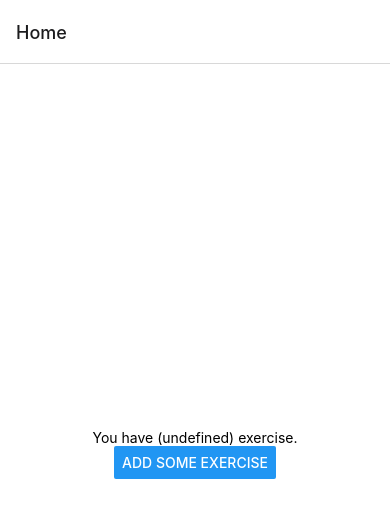
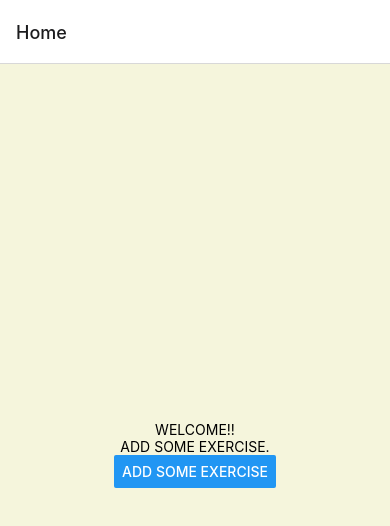
Before and after one commit to lmelo031/MobilePortfolio2, a React Native app in the folder portfolio2/: screen /Exercise in a window 390 px wide. Both pictures are taken after a click on the button "BACK TO HOME". Shown: the top 526 px of the page. Built offline with nearby package versions, Linux system fonts and the light colour scheme.

Commit message:
April 24, 2022 3:24 PM

```diff
--- a/portfolio2/App.js
+++ b/portfolio2/App.js
@@ -30,7 +30,7 @@ class App extends React.Component {
 const styles = StyleSheet.create({
   container: {
     flex: 1,
-    backgroundColor: '#fff',
+    backgroundColor: 'beige',
     alignItems: 'center',
     justifyContent: 'center',
   },
--- a/portfolio2/ExerciseScreen.js
+++ b/portfolio2/ExerciseScreen.js
@@ -19,7 +19,7 @@ class ExerciseScreen extends React.Component {
 const styles = StyleSheet.create({
     container: {
       flex: 1,
-      backgroundColor: '#fff',
+      backgroundColor: 'beige',
       alignItems: 'center',
       justifyContent: 'center',
     },
--- a/portfolio2/HomeScreen.js
+++ b/portfolio2/HomeScreen.js
@@ -1,12 +1,14 @@
 import React from 'react';
 import { StyleSheet, Text, View,Button } from 'react-native';
+import ExerciseScreen from './ExerciseScreen';
 
 
 class HomeScreen extends React.Component {
   render() {
     return (
       <View style={styles.container}>
-        <Text>You have (undefined) exercise.</Text>
+        <Text>WELCOME!!</Text>
+        <Text>ADD SOME EXERCISE.</Text>
         <Button
           title="Add some exercise"
           onPress={() =>
@@ -20,7 +22,8 @@ class HomeScreen extends React.Component {
 const styles = StyleSheet.create({
     container: {
       flex: 1,
-      backgroundColor: '#fff',
+      backgroundColor: 'beige',
+      aligntext: 'center',
       alignItems: 'center',
       justifyContent: 'center',
     },
```
